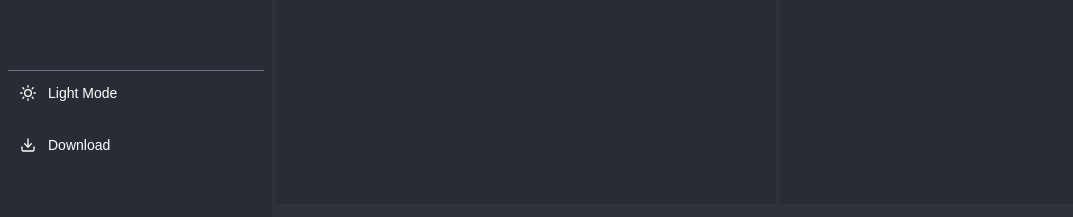
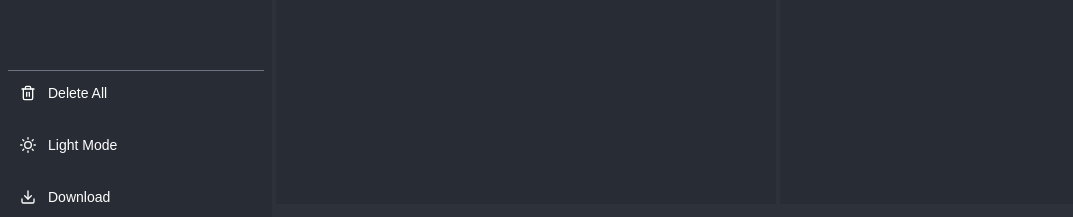
Before and after one commit to luizpereiradev/Readme-Generator, a React (Vite) app: page / in a window 1280 px wide. Shown: the part 580-797 px from the top of the page, without its empty margins (0-1073 px from the left). Built offline with nearby package versions, Linux system fonts and the light colour scheme.

Commit message:
feat: delete all button added

```diff
--- a/src/components/Navbar/OptionsNav.jsx
+++ b/src/components/Navbar/OptionsNav.jsx
@@ -1,20 +1,47 @@
 import React from 'react';
 
 import {
-  FiDownload, FiSun, FiMoon,
+  FiDownload, FiSun, FiMoon, FiTrash2, FiCheck,
 } from 'react-icons/fi';
 import { GlobalContext } from '../../store/GlobalStorage';
 import downloadFile from '../../utils/download';
 
 function OptionsNav() {
   const {
-    projects: [projectsList],
+    projects: [projectsList, setProjectsList],
     atualProject: [atual],
     themeState: [theme, setTheme],
   } = React.useContext(GlobalContext);
 
+  const [deleteClicked, setDeleteClicked] = React.useState(false);
+
+  const handleDeleteAll = () => {
+    if (deleteClicked) {
+      setProjectsList({});
+      setDeleteClicked(false);
+      return;
+    }
+    setDeleteClicked(true);
+  };
+
   return (
     <div className="border-0 border-t-gray-500 border-t-[1px] border-solid">
+      {Object.keys(projectsList).length !== 0 && (
+      <button type="button" onClick={() => handleDeleteAll()}>
+        {deleteClicked ? (
+          <>
+            <FiCheck size={16} />
+            Confirm Delete
+          </>
+        ) : (
+          <>
+            <FiTrash2 size={16} />
+            Delete All
+          </>
+        )}
+      </button>
+      )}
+
       <button type="button" onClick={() => setTheme()}>
         {theme === 'light' ? (
           <>
```
Also changed, not shown: src/App.jsx (+0 -11 lines).
